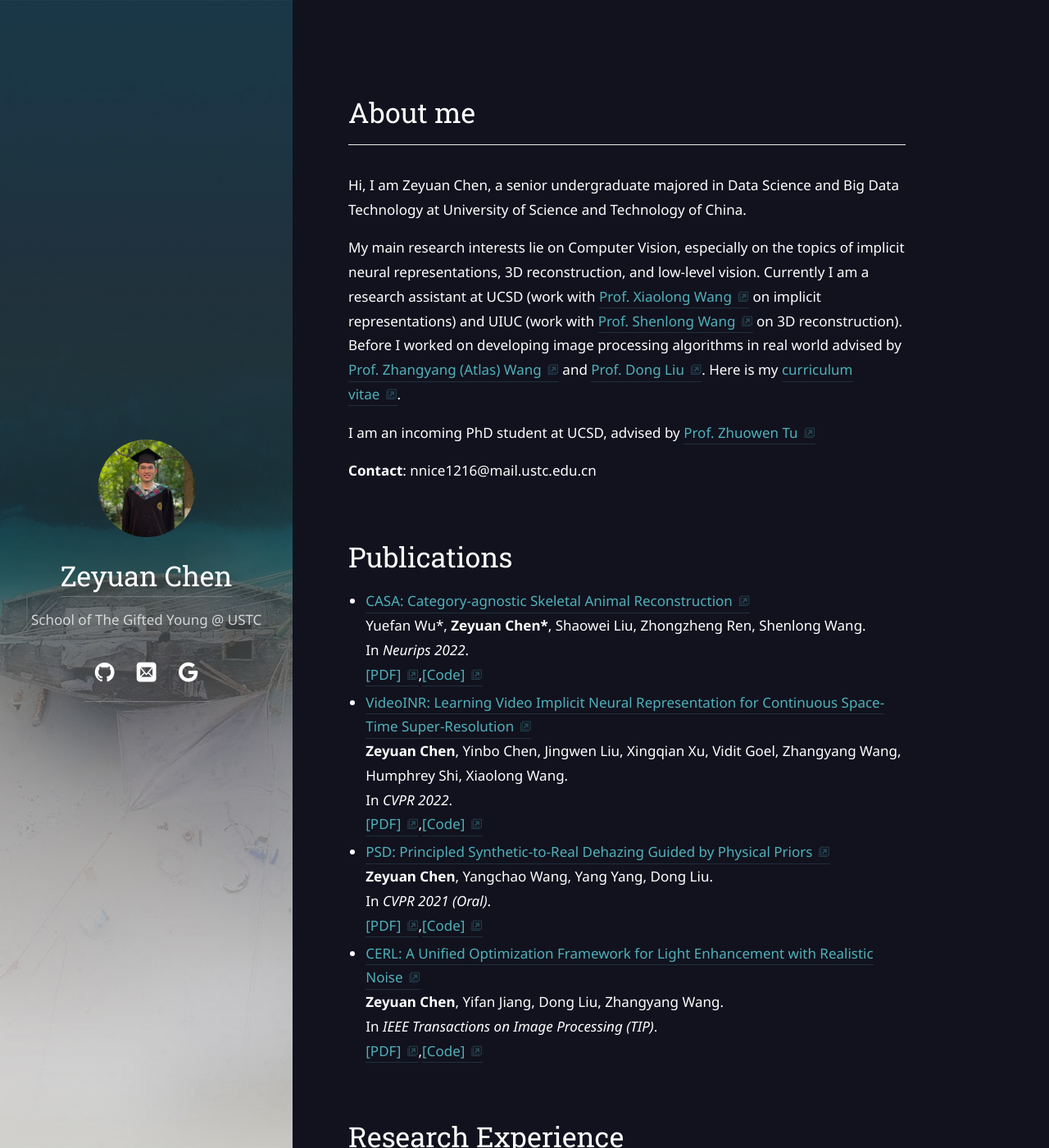
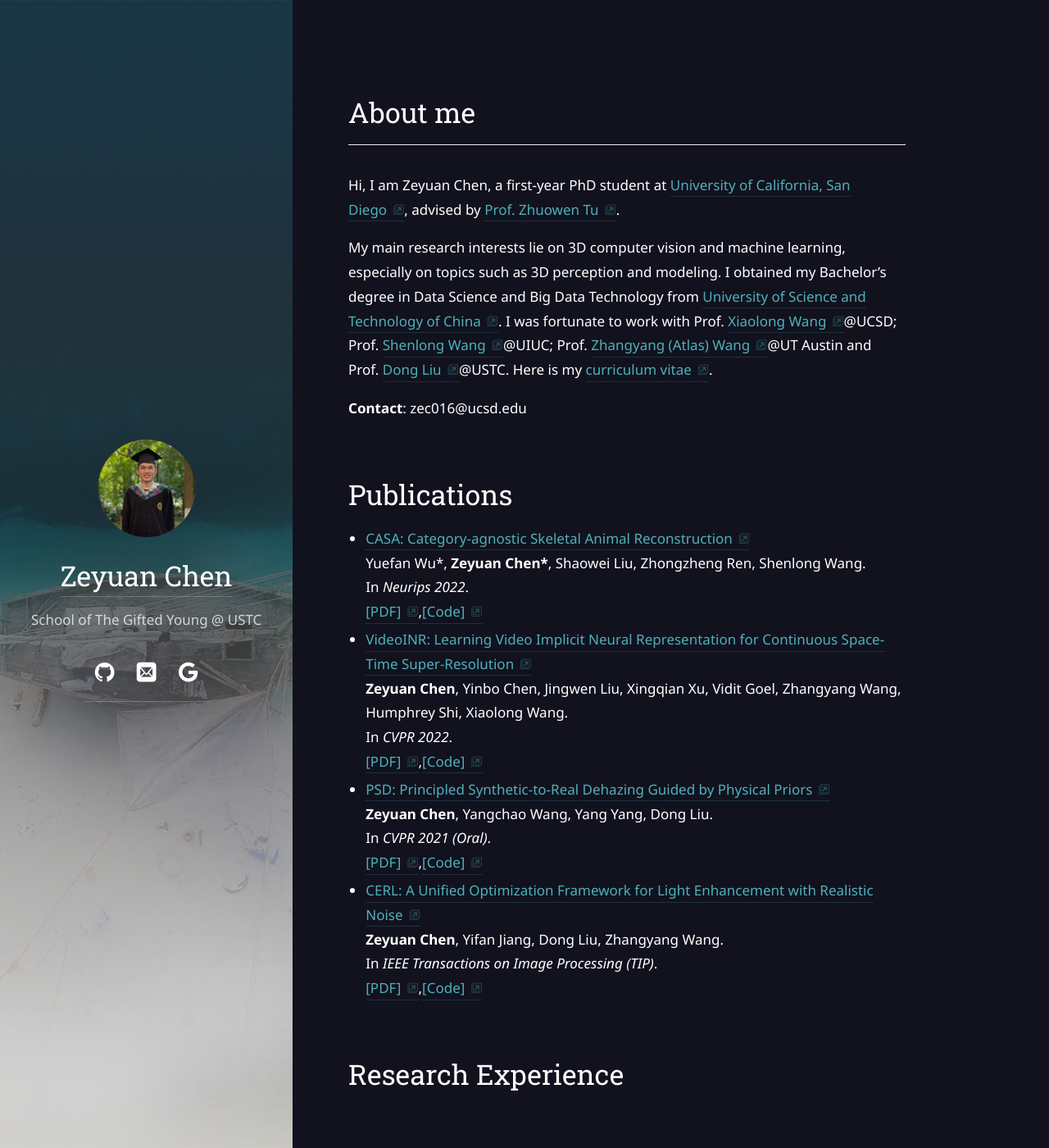
Before and after one commit to zychen-ustc/zychen-ustc.github.io, a Jekyll site: the page built from index.md, in a window 1280 px wide and 1400 px high. Shown: the whole window at 82% size. Built offline with Jekyll 4.4.1, drawn with Linux system fonts in a browser that asks for light colours; some web fonts are replaced; some of the changed text lies outside the part shown.

Commit message:
Update index.md

```diff
--- a/index.md
+++ b/index.md
@@ -4,13 +4,11 @@
 cover: false
 ---
 
-Hi, I am Zeyuan Chen, a senior undergraduate majored in Data Science and Big Data Technology at University of Science and Technology of China.
+Hi, I am Zeyuan Chen, a first-year PhD student at [University of California, San Diego](https://cse.ucsd.edu), advised by [Prof. Zhuowen Tu](https://pages.ucsd.edu/~ztu/).
 
-My main research interests lie on Computer Vision, especially on the topics of implicit neural representations, 3D reconstruction, and low-level vision. Currently I am a research assistant at UCSD (work with [Prof. Xiaolong Wang](https://xiaolonw.github.io/) on implicit representations) and UIUC (work with [Prof. Shenlong Wang](https://shenlong.web.illinois.edu/) on 3D reconstruction). Before I worked on developing image processing algorithms in real world advised by [Prof. Zhangyang (Atlas) Wang](https://vita-group.github.io/) and [Prof. Dong Liu](http://staff.ustc.edu.cn/~dongeliu/). Here is my [curriculum vitae](https://zychen-ustc.github.io/CV2.pdf).
+My main research interests lie on 3D computer vision and machine learning, especially on topics such as 3D perception and modeling. I obtained my Bachelor's degree in Data Science and Big Data Technology from [University of Science and Technology of China](https://sds.ustc.edu.cn). I was fortunate to work with Prof. [Xiaolong Wang](https://xiaolonw.github.io/)@UCSD; Prof. [Shenlong Wang](https://shenlong.web.illinois.edu/)@UIUC; Prof. [Zhangyang (Atlas) Wang](https://vita-group.github.io/)@UT Austin and Prof. [Dong Liu](http://staff.ustc.edu.cn/~dongeliu/)@USTC. Here is my [curriculum vitae](https://zychen-ustc.github.io/CV2.pdf).
 
-I am an incoming PhD student at UCSD, advised by [Prof. Zhuowen Tu](https://pages.ucsd.edu/~ztu/)
-
-**Contact**: nnice1216@mail.ustc.edu.cn
+**Contact**: zec016@ucsd.edu
 
 # Publications
 <ul>
```
Also changed, not shown: other parts of index.md (+1 -1 lines).
